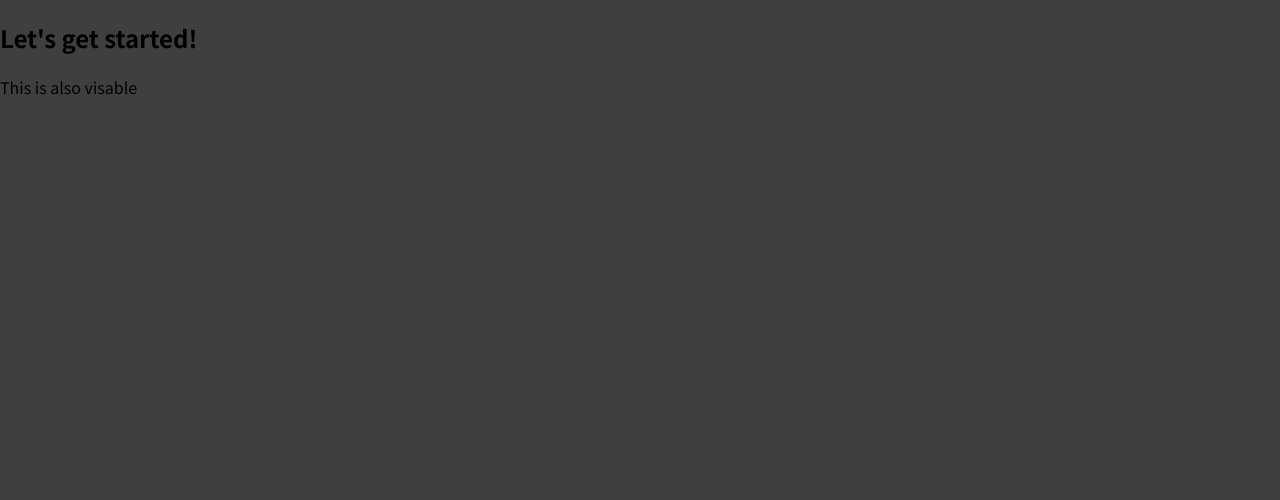
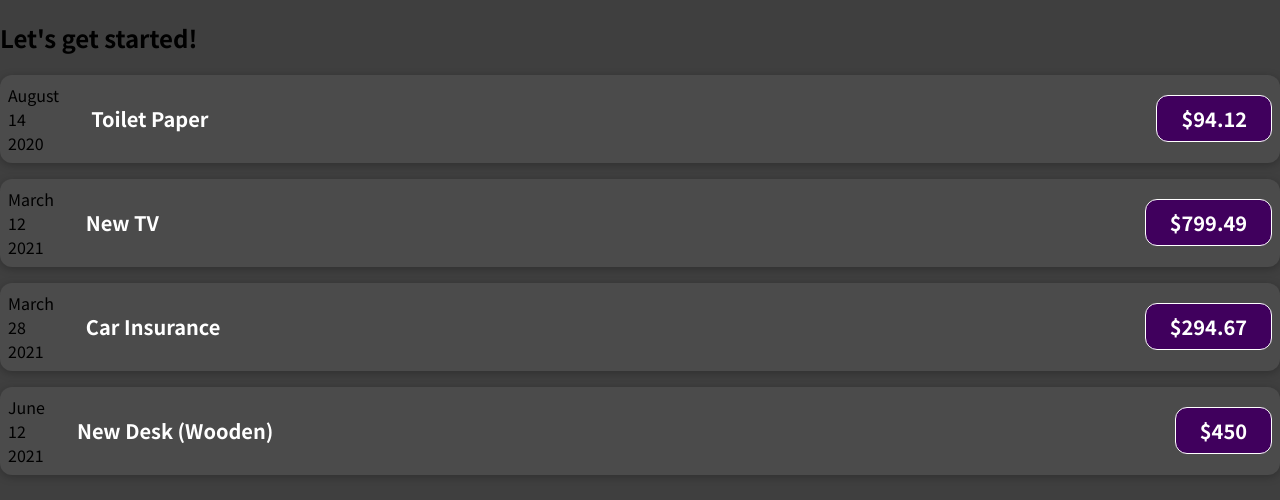
Before and after one commit to benjamindaniels21/my-app-1, a JavaScript app: page / in a window 1280 px wide. Shown: the top 500 px of the page. Built offline with nearby package versions, Linux system fonts and the light colour scheme.

Commit message:
basic UI for expense tracker

```diff
--- a/src/App.js
+++ b/src/App.js
@@ -1,8 +1,51 @@
+import ExpenseItem from "./components/ExpenseItem";
+
 function App() {
+  const expenses = [
+    {
+      id: "e1",
+      title: "Toilet Paper",
+      amount: 94.12,
+      date: new Date(2020, 7, 14),
+    },
+    { id: "e2", title: "New TV", amount: 799.49, date: new Date(2021, 2, 12) },
+    {
+      id: "e3",
+      title: "Car Insurance",
+      amount: 294.67,
+      date: new Date(2021, 2, 28),
+    },
+    {
+      id: "e4",
+      title: "New Desk (Wooden)",
+      amount: 450,
+      date: new Date(2021, 5, 12),
+    },
+  ];
+
   return (
     <div>
       <h2>Let's get started!</h2>
-      <p>This is also visable</p>
+      <ExpenseItem
+        title={expenses[0].title}
+        amount={expenses[0].amount}
+        date={expenses[0].date}
+      />
+      <ExpenseItem
+        title={expenses[1].title}
+        amount={expenses[1].amount}
+        date={expenses[1].date}
+      />
+      <ExpenseItem
+        title={expenses[2].title}
+        amount={expenses[2].amount}
+        date={expenses[2].date}
+      />
+      <ExpenseItem
+        title={expenses[3].title}
+        amount={expenses[3].amount}
+        date={expenses[3].date}
+      />
     </div>
   );
 }
--- /dev/null
+++ b/src/components/ExpenseDate.js
@@ -0,0 +1,20 @@
+
+
+function ExpenseDate (props) {
+    const month = props.date.toLocaleString("en-US", { month: "long" });
+    const day = props.date.toLocaleString("en-US", { day: "2-digit" });
+    const year = props.date.getFullYear();
+
+    return (
+      <div>
+        <div>{month}</div>
+        <div>{day}</div>
+        <div>{year}</div>
+      </div>
+    );
+
+
+}
+
+
+export default ExpenseDate;
--- /dev/null
+++ b/src/components/ExpenseItem.css
@@ -0,0 +1,56 @@
+.expense-item {
+  display: flex;
+  justify-content: space-between;
+  align-items: center;
+  box-shadow: 0 2px 8px rgba(0, 0, 0, 0.25);
+  padding: 0.5rem;
+  margin: 1rem 0;
+  border-radius: 12px;
+  background-color: #4b4b4b;
+}
+
+.expense-item__description {
+  display: flex;
+  flex-direction: column;
+  gap: 1rem;
+  align-items: flex-end;
+  flex-flow: column-reverse;
+  justify-content: flex-start;
+  flex: 1;
+}
+
+.expense-item h2 {
+  color: #3a3a3a;
+  font-size: 1rem;
+  flex: 1;
+  margin: 0 1rem;
+  color: white;
+}
+
+.expense-item__price {
+  font-size: 1rem;
+  font-weight: bold;
+  color: white;
+  background-color: #40005d;
+  border: 1px solid white;
+  padding: 0.5rem;
+  border-radius: 12px;
+}
+
+@media (min-width: 580px) {
+  .expense-item__description {
+    flex-direction: row;
+    align-items: center;
+    justify-content: flex-start;
+    flex: 1;
+  }
+
+  .expense-item__description h2 {
+    font-size: 1.25rem;
+  }
+
+  .expense-item__price {
+    font-size: 1.25rem;
+    padding: 0.5rem 1.5rem;
+  }
+}
--- a/src/components/ExpenseItem.js
+++ b/src/components/ExpenseItem.js
@@ -0,0 +1,16 @@
+import ExpenseDate from "./ExpenseDate";
+import "./ExpenseItem.css";
+
+function ExpenseItem(props) {
+  return (
+    <div className="expense-item">
+      <div className="expense-item__description">
+        <ExpenseDate date={props.date} />
+        <h2>{props.title}</h2>
+        <div className="expense-item__price">${props.amount}</div>
+      </div>
+    </div>
+  );
+}
+
+export default ExpenseItem;
```
Also changed, not shown: 1 other file (tests, documents, lock files or other folders).
